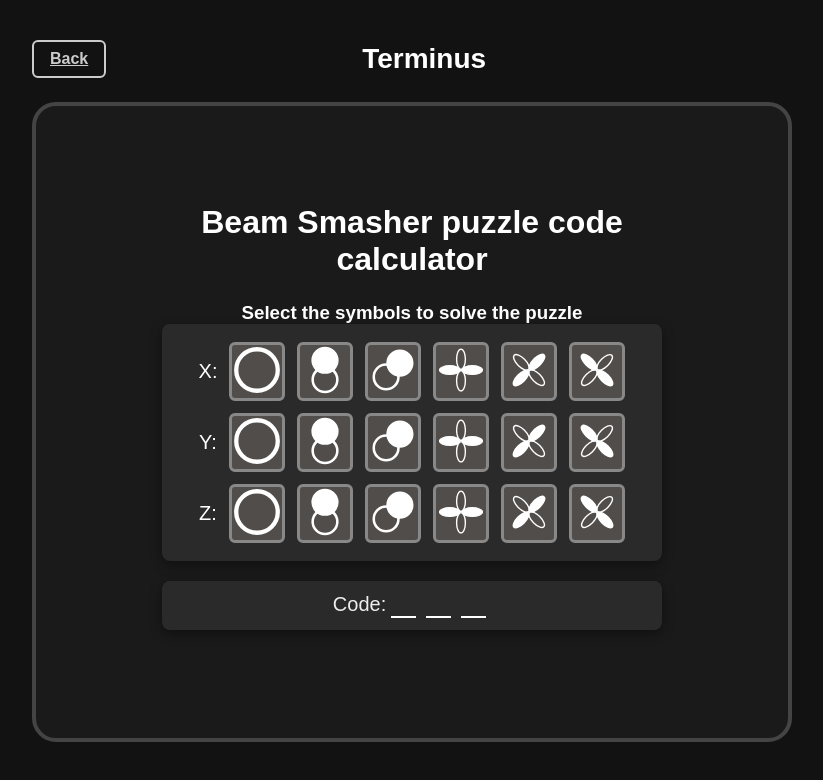
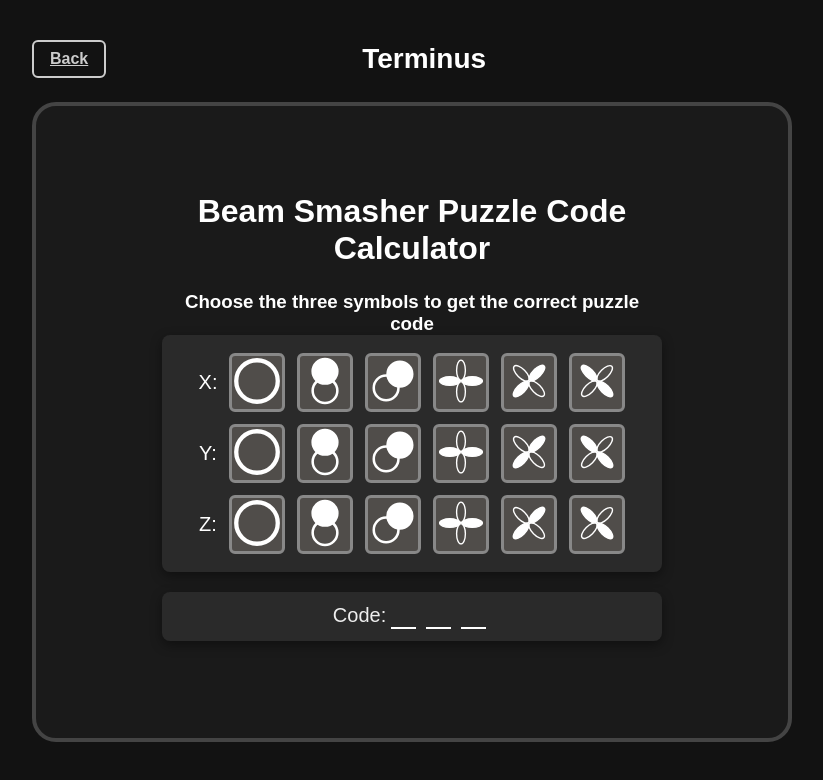
Before and after one commit to pochua117/CODSideKick, a Next.js app: page /maps/terminus in a window 1280 px wide. Shown: the top 780 px of the page, without its empty margins (228-1051 px from the left). Built offline with nearby package versions, Linux system fonts and the light colour scheme.

Commit message:
Added a best title, description and a puzzle description

```diff
--- a/src/components/BeamSmasherSolver.jsx
+++ b/src/components/BeamSmasherSolver.jsx
@@ -70,8 +70,8 @@ const BeamSmahserSolver = () => {
 
   return (
     <section className="section-numbers">
-      <h2 translate="no">Beam Smasher puzzle code calculator</h2>
-      <h3 translate="no">Select the symbols to solve the puzzle</h3>
+      <h2 translate="no">Beam Smasher Puzzle Code Calculator</h2>
+      <h3 translate="no">Choose the three symbols to get the correct puzzle code</h3>
       <div className="terminus-objects-section">
       {symbolSections.map((i) => (
         <SymbolSelection key={i} text={labels[i]} imagesDir="../images/symbols/" allButtons={allButtons} selected={symbolStates[i][0]} setSelected={symbolStates[i][1]} />
--- a/src/pages/maps/terminus.jsx
+++ b/src/pages/maps/terminus.jsx
@@ -7,10 +7,10 @@ export default function Terminus() {
   return (
     <>
       <Head>
-        <title>Terminus - Call of Duty Zombies</title>
+        <title>Terminus Zombies Puzzle Solver - BO6 Beam Smasher Calculator</title>
         <meta
           name="description"
-          content="Terminus Beam Smasher calculator."
+          content="Solve the Terminus Beam Smahser puzzle in Call of Duty Black Ops 6 Zombies. Use this Beam Smasher calculator: enter the three symbols and instantly get the correct result."
         />
       </Head>
       <MapPageContent mapName="Terminus">
```
